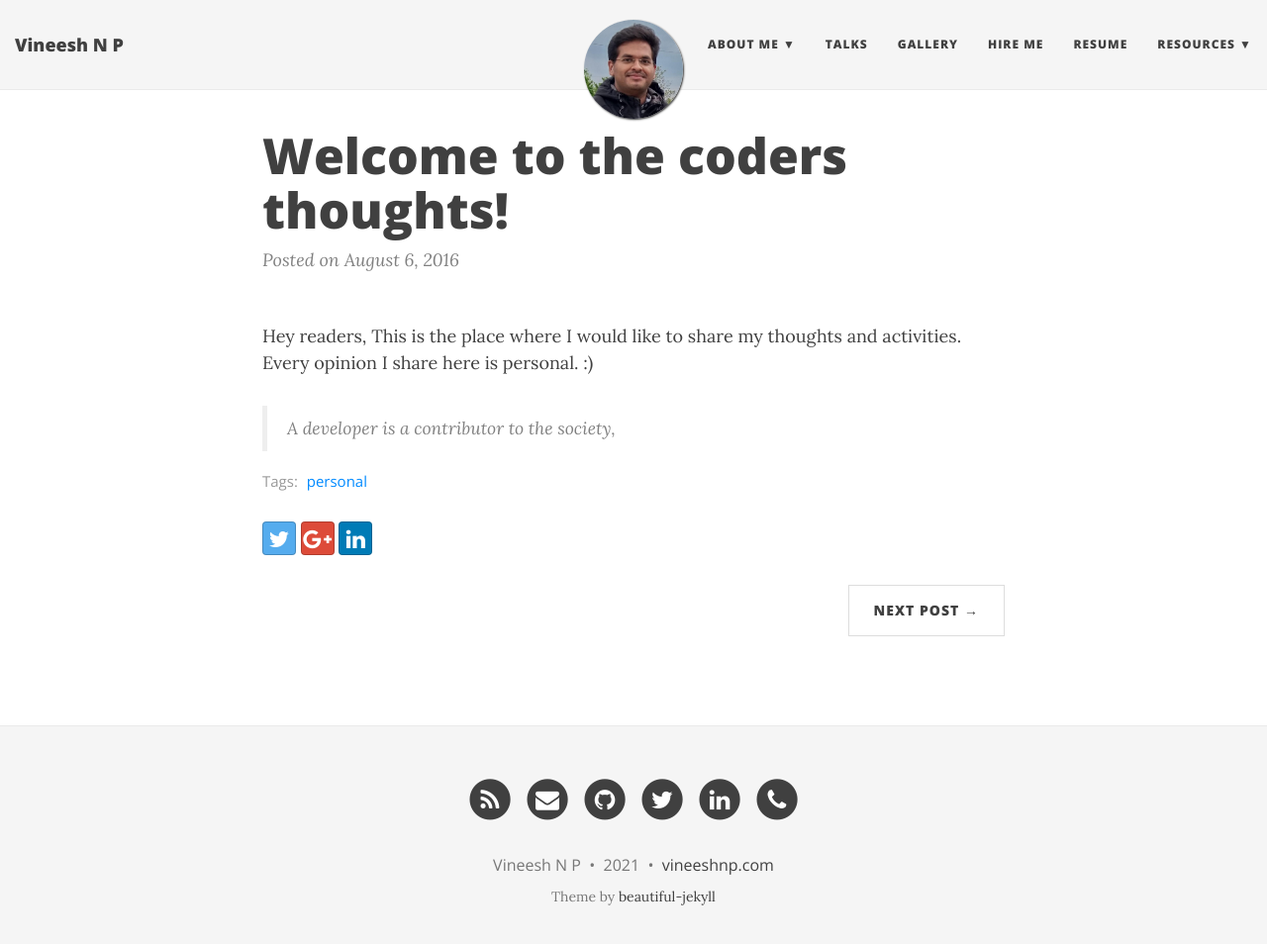
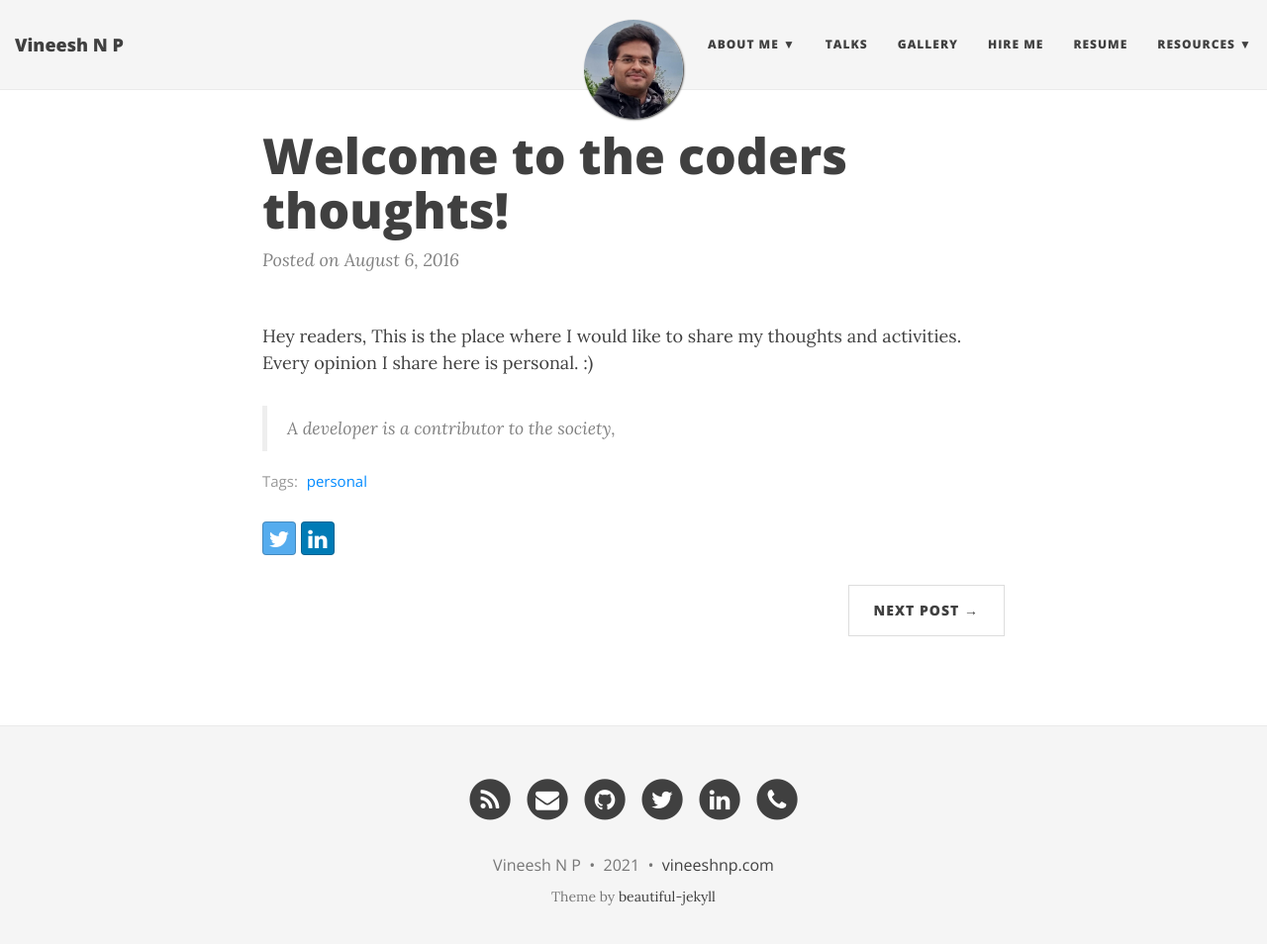
Before and after one commit to vineeshnp/vineeshnp.github.io, a Jekyll site: the page built from _posts/2016-08-06-welcome-to-coders-thought.md, in a window 1280 px wide and 967 px high. Shown: the top 954 px of the window at 99% size. Built offline with Jekyll 4.4.1, drawn with Linux system fonts in a browser that asks for light colours; nearby versions of some CDN libraries.

Commit message:
Removed g+ share button.

```diff
--- a/_includes/social-share.html
+++ b/_includes/social-share.html
@@ -28,15 +28,6 @@
     </a>
   {% endif %}
 
-  {% if site.share-links-active.google %}
-  <!--- Share on Google Plus -->
-    <a href="https://plus.google.com/share?url={{ site.url }}{{ page.url }}"
-      class="btn btn-social-icon btn-google" title="Share on Google+">
-      <span class="fa fa-fw fa-google-plus" aria-hidden="true"></span>
-      <span class="sr-only">Google+</span>
-    </a>
-  {% endif %}
-
   {% if site.share-links-active.linkedin %}
   <!--- Share on LinkedIn -->
     <a href="https://www.linkedin.com/shareArticle?mini=true&url={{ site.url }}{{ page.url }}"
```
